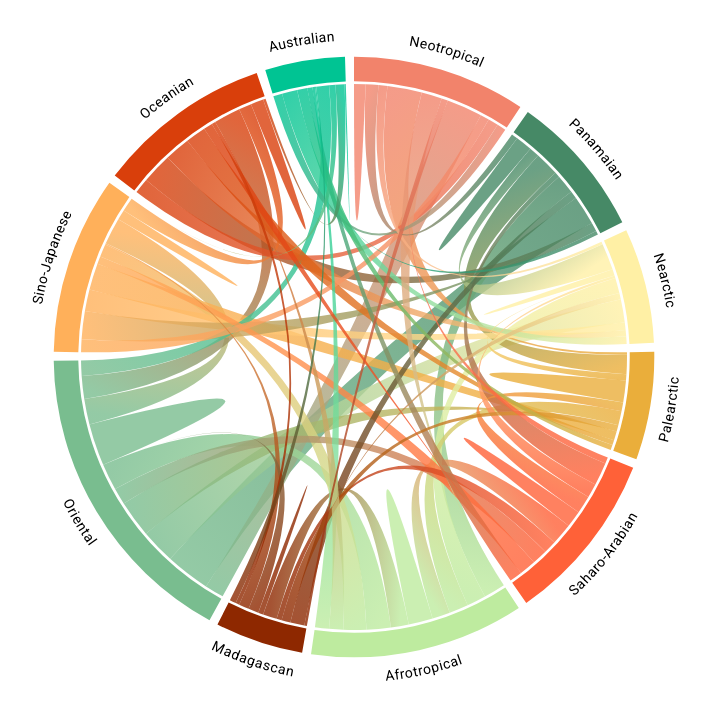
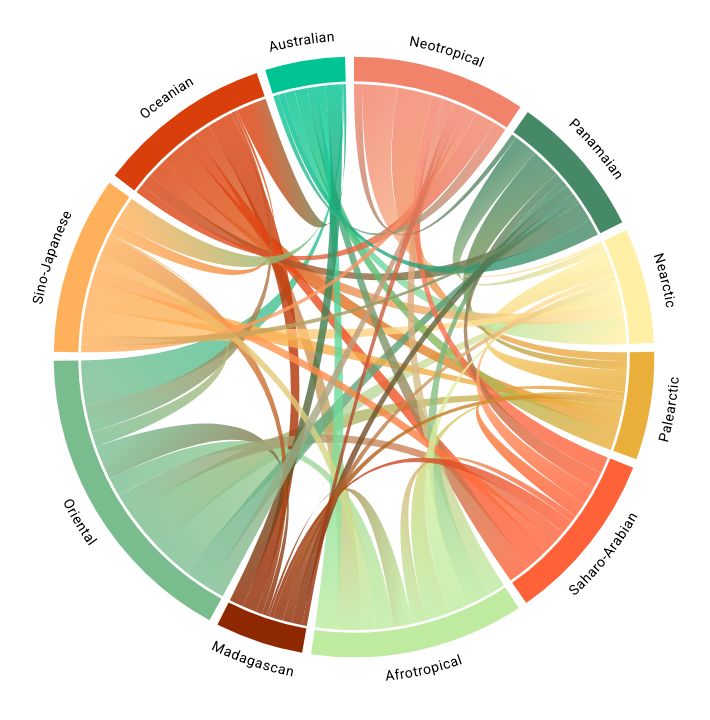
Before and after one commit to jhjanicki/ants, a plain HTML site: page index.html in a window 1280 px wide. Shown: the part 56-776 px from the top of the page, without its empty margins (286-996 px from the left). Drawn offline with nearby package versions, Linux system fonts and the light colour scheme.

Commit message:
updated data

```diff
--- a/index.html
+++ b/index.html
@@ -67,17 +67,17 @@ var Names =['Neotropical', 'Panamaian', 'Nearctic', 'Palearctic', 'Saharo-Arabia
 	opacityDefault = 0.8;
 
 var matrix = [
-			[9,10,7,27,0,16,5,28,7,8,7], //Neotropical
-			[5,13,8,19,4,15,6,23,0,7,3], //Panamaian
-			[2,21,5,0,2,12,5,18,6,5,6], //Nearctic
-			[2,15,5,17,7,11,5,0,7,4,4], //Palearctic
-			[5,18,11,14,13,17,10,12,13,0,10], //Saharo-Arabian
-			[0,17,15,15,14,19,14,19,18,11,11], //Afrotrpical
-			[2,11,0,7,4,11,4,8,8,3,5],//Madagascan
-			[15,35,27,29,13,21,0,33,20,18,12], //Oriental
-			[10,22,17,21,6,10,1,21,8,11,0], //Sino-Japanese
-			[12,24,20,16,7,0,3,21,10,10,2], //Oceanian
-			[7,0,12,8,4,2,1,10,5,7,1] //Australian
+			[0,7,27,28,8,9,7,5,7,16,10], //Neotropical
+			[4,0,19,23,7,5,8,6,3,15,13], //Panamaian
+			[2,6,0,18,5,2,5,5,6,12,21], //Nearctic
+			[7,7,17,0,4,2,5,5,4,11,15], //Palearctic
+			[13,13,14,12,0,5,11,10,10,17,18], //Saharo-Arabian
+			[14,18,15,19,11,0,15,14,11,19,17], //Afrotrpical
+			[4,8,7,8,3,2,0,4,5,11,11],//Madagascan
+			[13,20,29,33,18,15,27,0,12,21,35], //Oriental
+			[6,8,21,21,11,10,17,1,0,10,22], //Sino-Japanese
+			[7,10,16,21,10,12,20,3,2,0,24], //Oceanian
+			[4,5,8,10,7,7,12,1,1,2,0] //Australian
 		];
 
 ////////////////////////////////////////////////////////////
```
